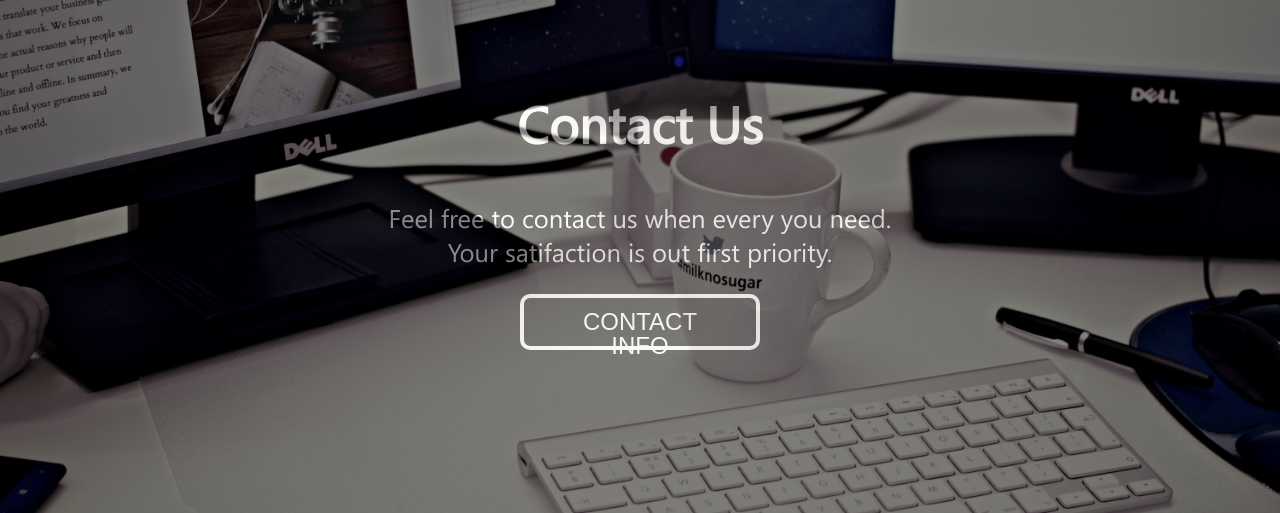
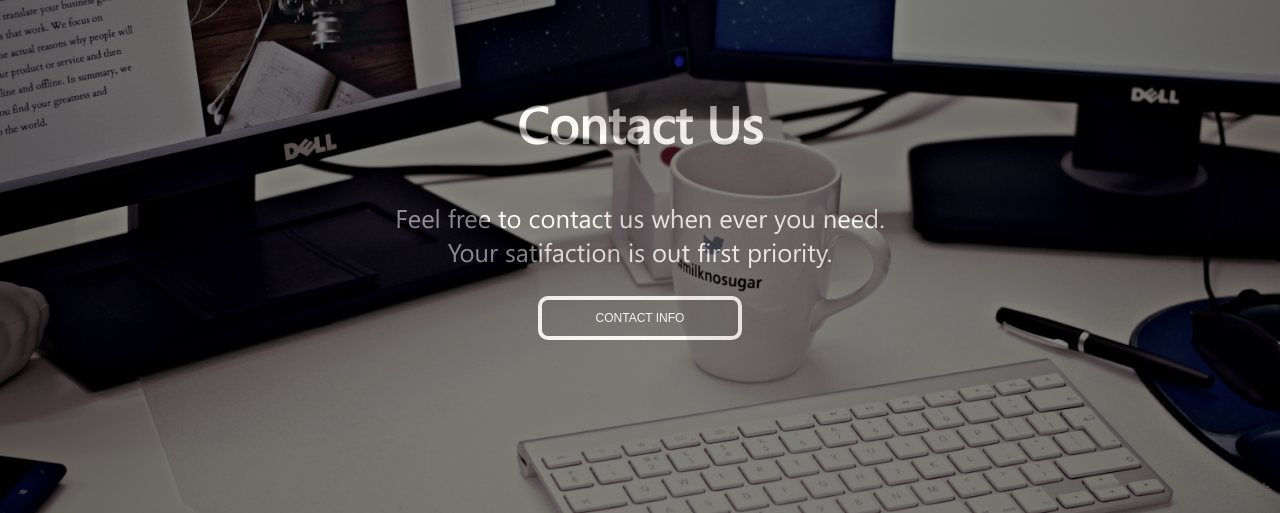
Before and after one commit to oscareat8/yoy, a PHP site: page / in a window 1280 px wide; the page is wider, and only the part inside the window is pictured. Shown: the part 2632-3145 px from the top of that part. Run offline with PHP 8.4, Linux system fonts and the light colour scheme; some libraries are stand-ins or nearby versions.

Commit message:
fixed some stuff?

```diff
--- a/index.html
+++ b/index.html
@@ -58,6 +58,7 @@
                 });
             });
             $(".innovate").css("height", $(window).height());
+            $(".innovate").css("width", $(window).width());
             $(".innovate #slide1").css("height", $(window).height());
             $(".innovate #slide1").css("width", $(".innovate img").width());
             if ($(window).height() > $(window).width()) {
@@ -67,7 +68,9 @@
             }
         });
         $(window).resize(function () {
+            console.log($(window).width())
             $(".innovate").css("height", $(window).height());
+            $(".innovate").css("width", $(window).width());
             $(".innovate #slide1").css("height", $(window).height());
             $(".innovate #slide1").css("width", $(".innovate img").width());
 
@@ -113,7 +116,9 @@
             <a href="#" class="ghost-btn">LEARN MORE</a>
             </p>
             <a href="#bg_kitch">
-                <img id="down_arrow" src="img/icons/ic_down.png" />
+                <center>
+                    <img id="down_arrow" src="img/icons/ic_down.png" />
+                </center>
             </a>
         </div>
         <div class="alternate">
@@ -138,7 +143,7 @@
             <img id="bg_work" src="img/workstation-405768.jpg" />
             <article id="worktext">
                 <h1>Contact Us</h1>
-                <p>Feel free to contact us when every you need. <br />Your satifaction is out first priority.</p>
+                <p>Feel free to contact us when ever you need. <br />Your satifaction is out first priority.</p>
                 <p><a href="#" class="ghost-btn">CONTACT INFO</a></p>
             </article>
         </div>
--- a/style.css
+++ b/style.css
@@ -7,6 +7,7 @@
     font-family: "Gadugi","Opensans", sans-serif;
     margin: 0;
     overflow-x: hidden;
+    width: 100vw;
 }
 
 /* navbar */
@@ -60,6 +61,7 @@
     color: #fff;
     display: flex;
     flex-direction: column;
+    justify-content: center;
     position: relative;
 }
 
@@ -80,8 +82,8 @@
 #down_arrow {
     position: absolute;
     bottom: 0;
-    height: 114px;
-    width: 114px;
+    height: 8vh;
+    width: 8vh;
 }
 
 .alternate {
@@ -173,7 +175,7 @@
     width: 20vh;
     line-height: 3vh;
     color: #fff;
-    font-size: 3vh;
+    font-size: 1.5vh;
     padding: .5em 1.5em;
 }
 
```
